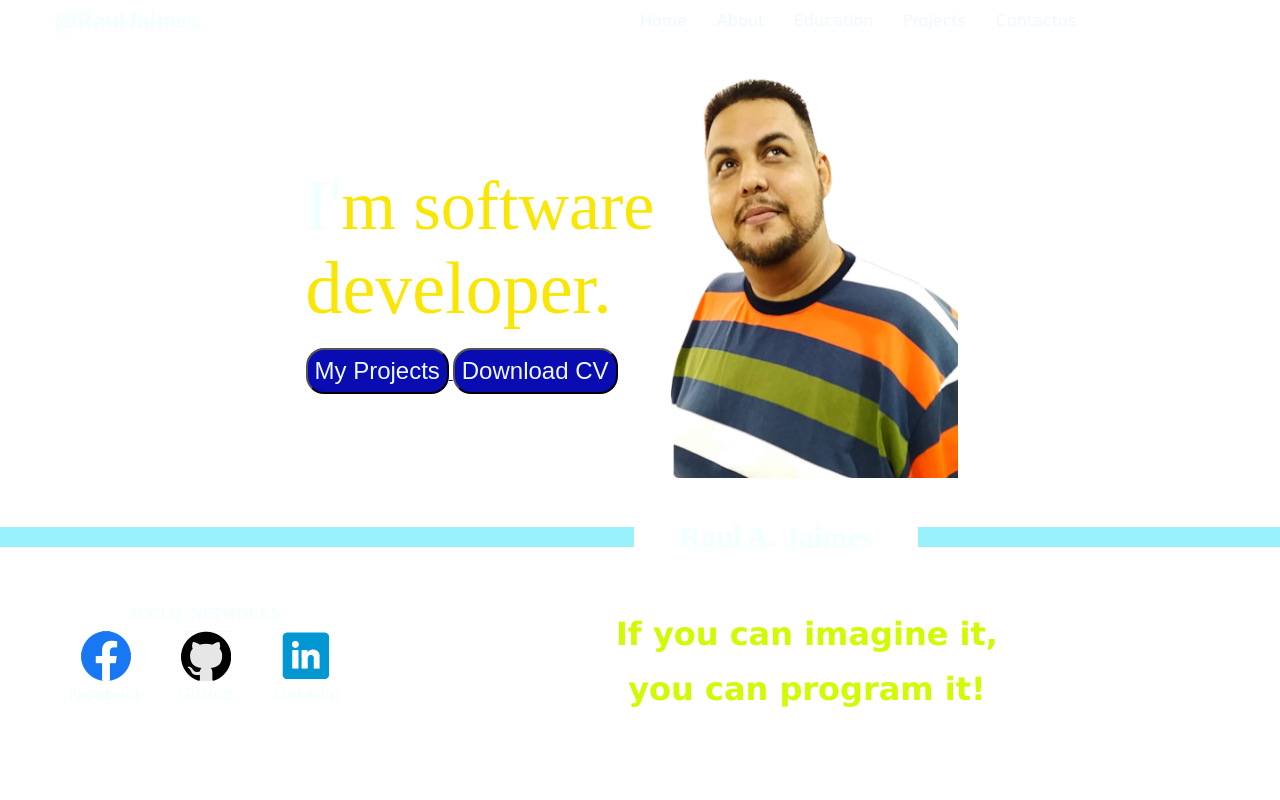
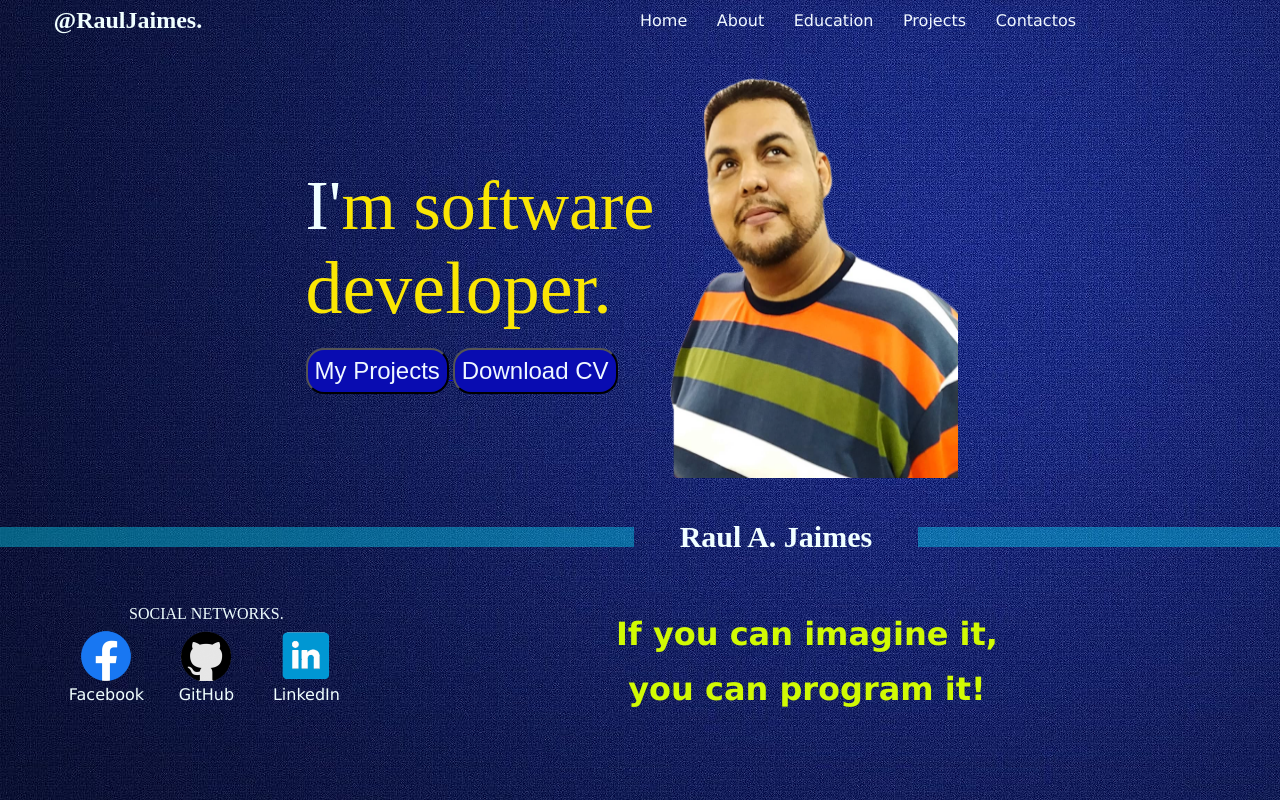
Before and after one commit to RaulAJaimes/my_portfolio, a plain HTML site: page index.html in a window 1280 px wide. Drawn offline with Linux system fonts and the light colour scheme.

Commit message:
Create style.css

```diff
--- a/css/style.css
+++ b/css/style.css
@@ -5,7 +5,7 @@
 }
 .container
 {
-    background-image: url("imgs/blueDark1.jpg");
+    background-image: url("/imgs/blueDark1.jpg");
     height: 600px;
     background-repeat: no-repeat;
     justify-content: center;
```
